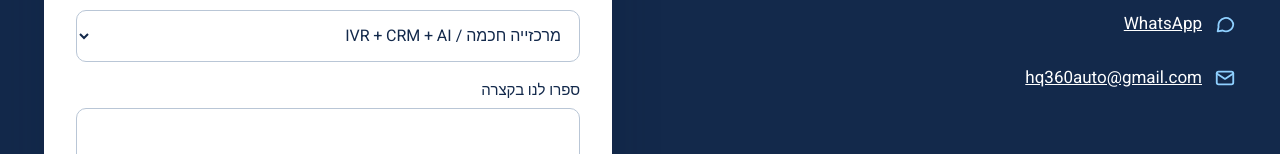
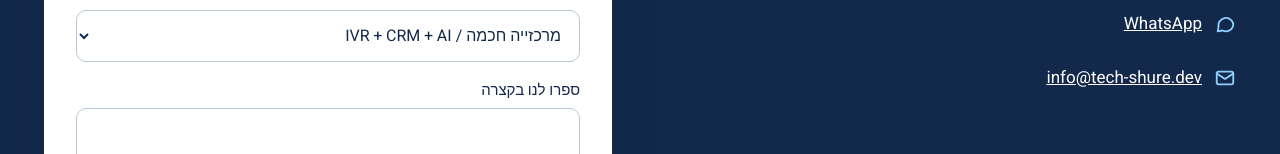
Before and after one commit to bennyscash1/techshure, a React (Vite) app: page / in a window 1280 px wide. Shown: the part 4551-4705 px from the top of the page. Built offline with nearby package versions, Linux system fonts and the light colour scheme.

Commit message:
Update contact email to info@tech-shure.dev

```diff
--- a/src/data/site.ts
+++ b/src/data/site.ts
@@ -2,7 +2,7 @@
 export const CONTACT = {
   phone: '074-727-0313',
   whatsapp: '972526565024',
-  email: 'hq360auto@gmail.com',
+  email: 'info@tech-shure.dev',
   location: 'בית שמש, ישראל · שירות בכל הארץ ובחו״ל',
   businessId: '[מס׳ עוסק]',
 };
```
